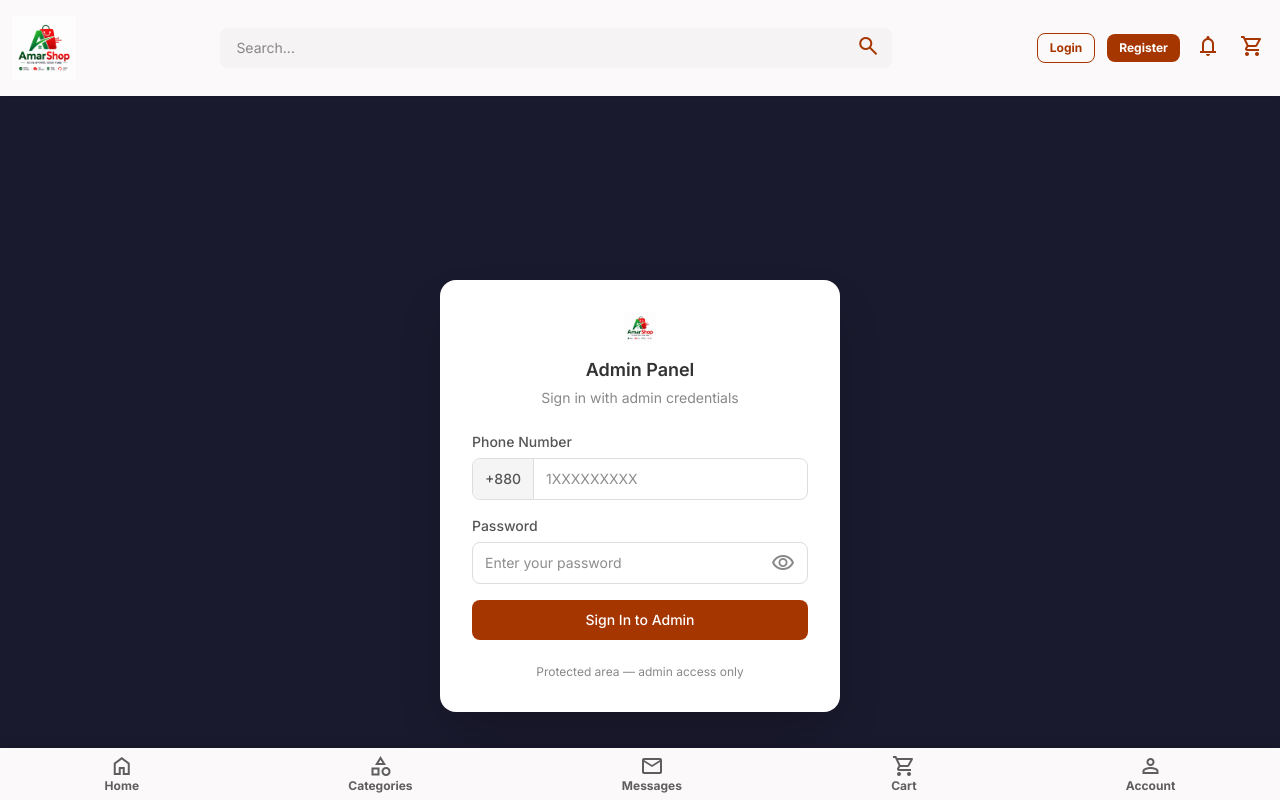
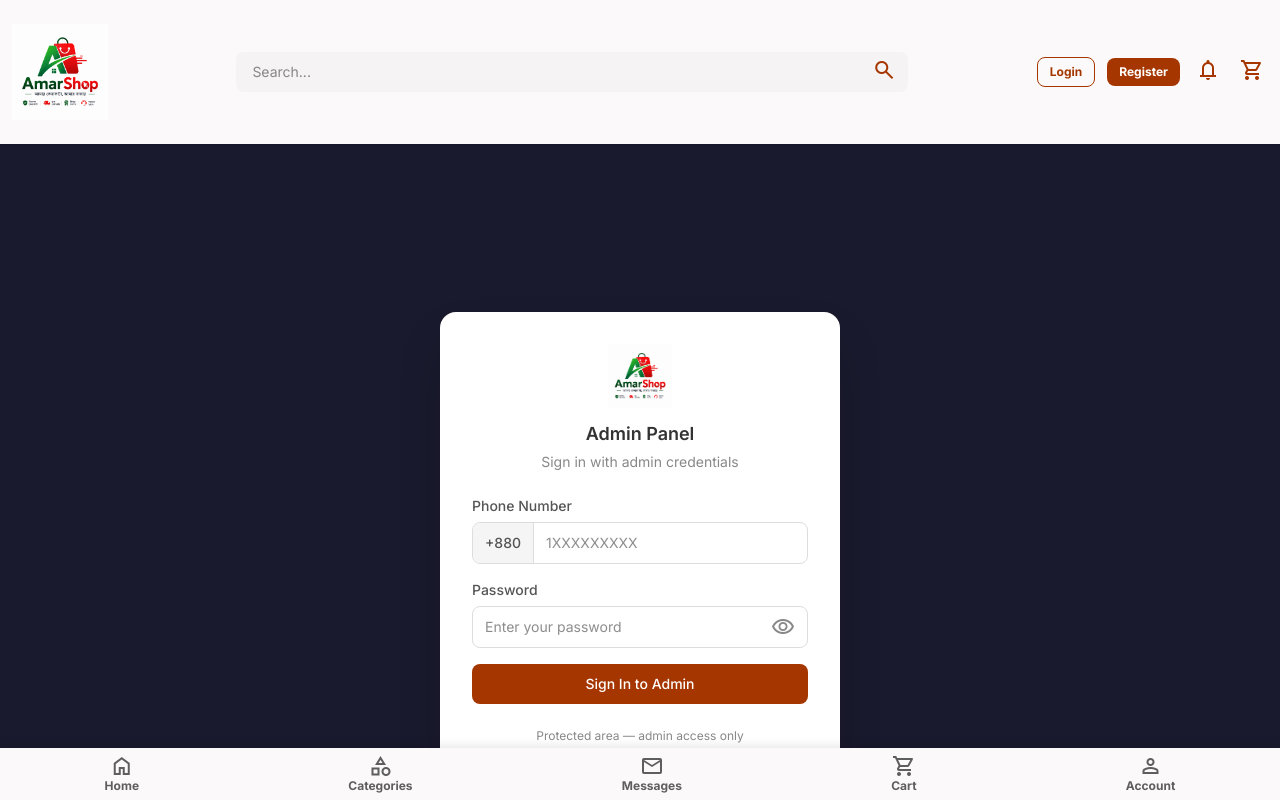
Before and after one commit to shawon2210/AMAR-Shop, a Next.js app: page /admin/login in a window 1280 px wide. Shown: the top 800 px of the page. Built offline with nearby package versions, Linux system fonts and the light colour scheme; no server answers.

Commit message:
Enhance branding: logo h-16/lg:h-20/xl:h-24, py-lg padding, shrink-0, object-contain across all layouts

```diff
--- a/src/app/admin/layout.tsx
+++ b/src/app/admin/layout.tsx
@@ -174,7 +174,7 @@ function Sidebar({ open, onClose }: { open: boolean; onClose: () => void }) {
             <span className="material-symbols-outlined text-white text-xl">store</span>
           </div>
           <div>
-            <img src="/images/logo.png" alt="AmarShop" className="h-6 w-auto brightness-0 invert" />
+            <img src="/images/logo.png" alt="AmarShop" className="h-16 w-auto object-contain brightness-0 invert" />
             <p className="text-[10px] text-white/40 -mt-0.5">Admin Panel</p>
           </div>
         </div>
--- a/src/app/admin/login/page.tsx
+++ b/src/app/admin/login/page.tsx
@@ -55,7 +55,7 @@ export default function AdminLoginPage() {
       <div className="w-full max-w-[400px] bg-white rounded-xl shadow-2xl p-8">
         <div className="text-center mb-6">
           <div className="flex items-center justify-center mb-3">
-            <img src="/images/logo.png" alt="AmarShop" className="h-8 w-auto" />
+            <img src="/images/logo.png" alt="AmarShop" className="h-16 w-auto object-contain" />
           </div>
           <h1 className="text-lg font-semibold text-[#333]">Admin Panel</h1>
           <p className="text-sm text-[#888] mt-1">Sign in with admin credentials</p>
--- a/src/app/affiliate/layout.tsx
+++ b/src/app/affiliate/layout.tsx
@@ -24,7 +24,7 @@ export default function AffiliateLayout({ children }: { children: React.ReactNod
         <div className="flex items-center gap-3 px-5 h-16 border-b border-white/10 shrink-0">
           <span className="material-symbols-outlined text-primary text-3xl">campaign</span>
           <div>
-            <img src="/images/logo.png" alt="AmarShop" className="h-6 w-auto brightness-0 invert" />
+            <img src="/images/logo.png" alt="AmarShop" className="h-16 w-auto object-contain brightness-0 invert" />
             <p className="text-[10px] text-white/50">Affiliate Dashboard</p>
           </div>
         </div>
--- a/src/app/seller/layout.tsx
+++ b/src/app/seller/layout.tsx
@@ -42,7 +42,7 @@ export default function SellerLayout({ children }: { children: React.ReactNode }
         <div className="flex items-center justify-between px-5 h-16 border-b border-white/10">
           <Link href="/seller/dashboard" className="flex items-center gap-2">
             <span className="material-symbols-outlined text-[#ffb59b]">storefront</span>
-            <img src="/images/logo.png" alt="AmarShop" className="h-6 w-auto brightness-0 invert" />
+            <img src="/images/logo.png" alt="AmarShop" className="h-16 w-auto object-contain brightness-0 invert" />
           </Link>
           <button
             className="lg:hidden text-white/70 hover:text-white"
--- a/src/components/layout/header.tsx
+++ b/src/components/layout/header.tsx
@@ -42,10 +42,10 @@ export function Header() {
 
   return (
     <header className="w-full top-0 sticky z-50 bg-surface shadow-sm transition-colors duration-200">
-      <div className="flex items-center justify-between px-container-margin py-md w-full max-w-7xl mx-auto gap-md">
-        <div className="flex items-center gap-sm">
-          <Link href="/" className="flex items-center gap-sm">
-            <img src="/images/logo.png" alt="AmarShop" className="h-14 sm:h-16 w-auto" />
+      <div className="flex items-center justify-between px-container-margin py-lg w-full max-w-7xl mx-auto gap-md">
+        <div className="shrink-0 overflow-visible">
+          <Link href="/" className="flex items-center">
+            <img src="/images/logo.png" alt="AmarShop" className="h-16 lg:h-20 xl:h-24 w-auto object-contain" />
           </Link>
         </div>
 
```
